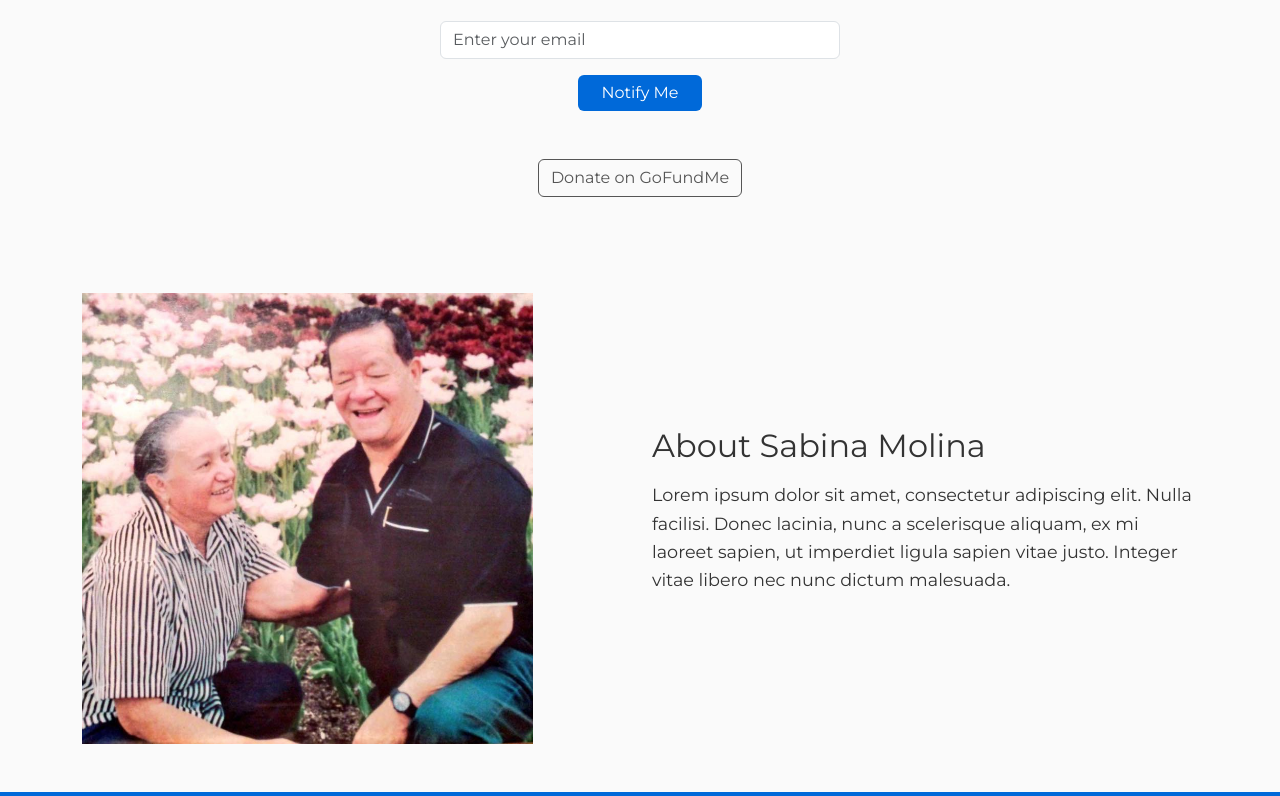
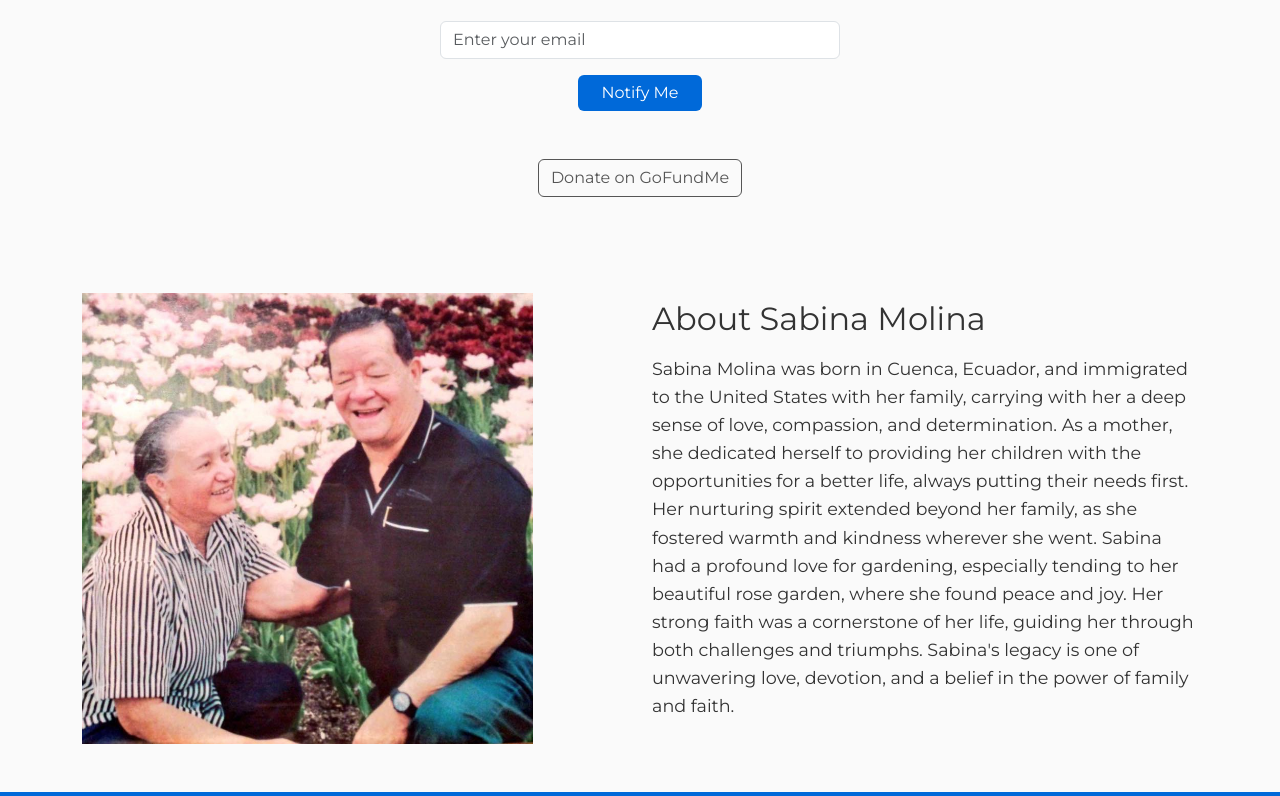
Before and after one commit to nnethery/sabina-molina-legacy-scholarship, a plain HTML site: page index.html in a window 1280 px wide. Shown: the part 1101-1897 px from the top of the page. Drawn offline with nearby package versions, Linux system fonts and the light colour scheme.

Commit message:
Update index.html

```diff
--- a/index.html
+++ b/index.html
@@ -80,7 +80,7 @@
         <div class="col-md-6 offset-md-1">
           <h2>About Sabina Molina</h2>
           <p>
-            Lorem ipsum dolor sit amet, consectetur adipiscing elit. Nulla facilisi. Donec lacinia, nunc a scelerisque aliquam, ex mi laoreet sapien, ut imperdiet ligula sapien vitae justo. Integer vitae libero nec nunc dictum malesuada.
+             Sabina Molina was born in Cuenca, Ecuador, and immigrated to the United States with her family, carrying with her a deep sense of love, compassion, and determination. As a mother, she dedicated herself to providing her children with the opportunities for a better life, always putting their needs first. Her nurturing spirit extended beyond her family, as she fostered warmth and kindness wherever she went. Sabina had a profound love for gardening, especially tending to her beautiful rose garden, where she found peace and joy. Her strong faith was a cornerstone of her life, guiding her through both challenges and triumphs. Sabina's legacy is one of unwavering love, devotion, and a belief in the power of family and faith.
           </p>
         </div>
       </div>
```
